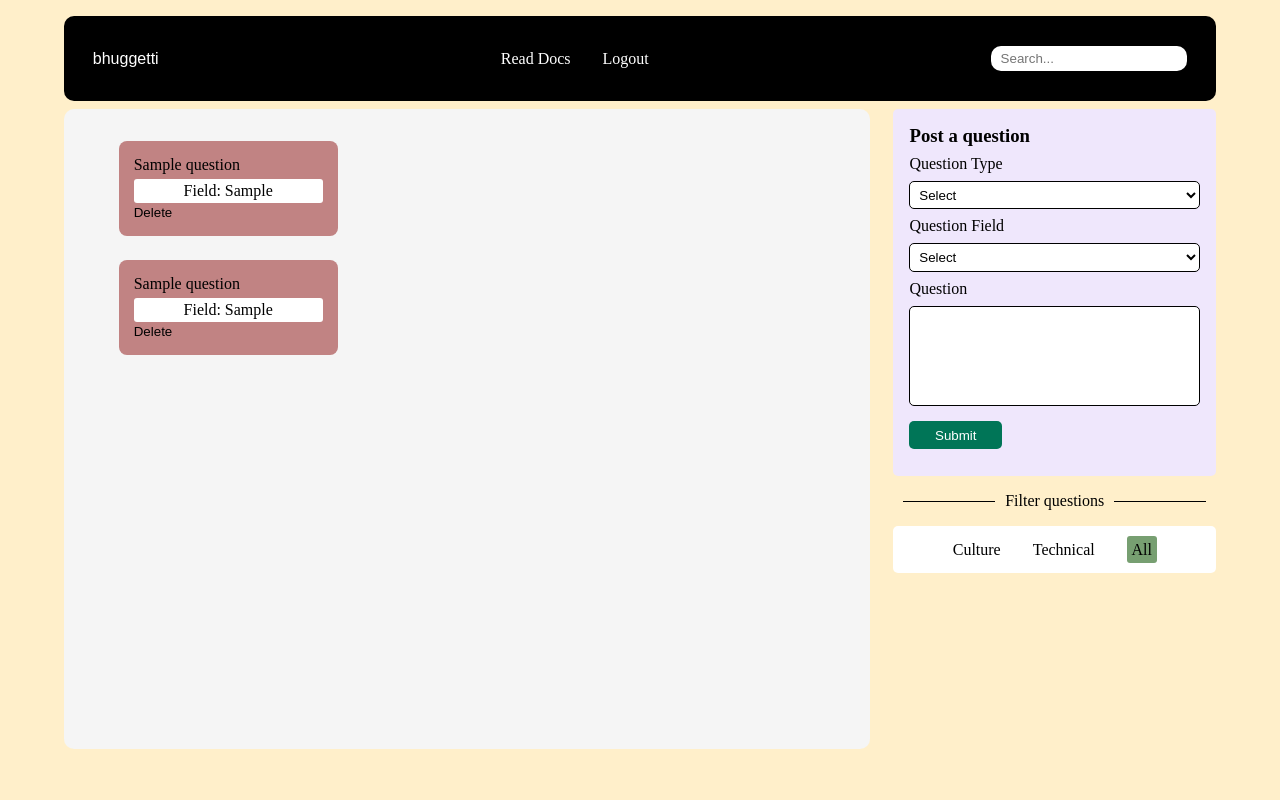
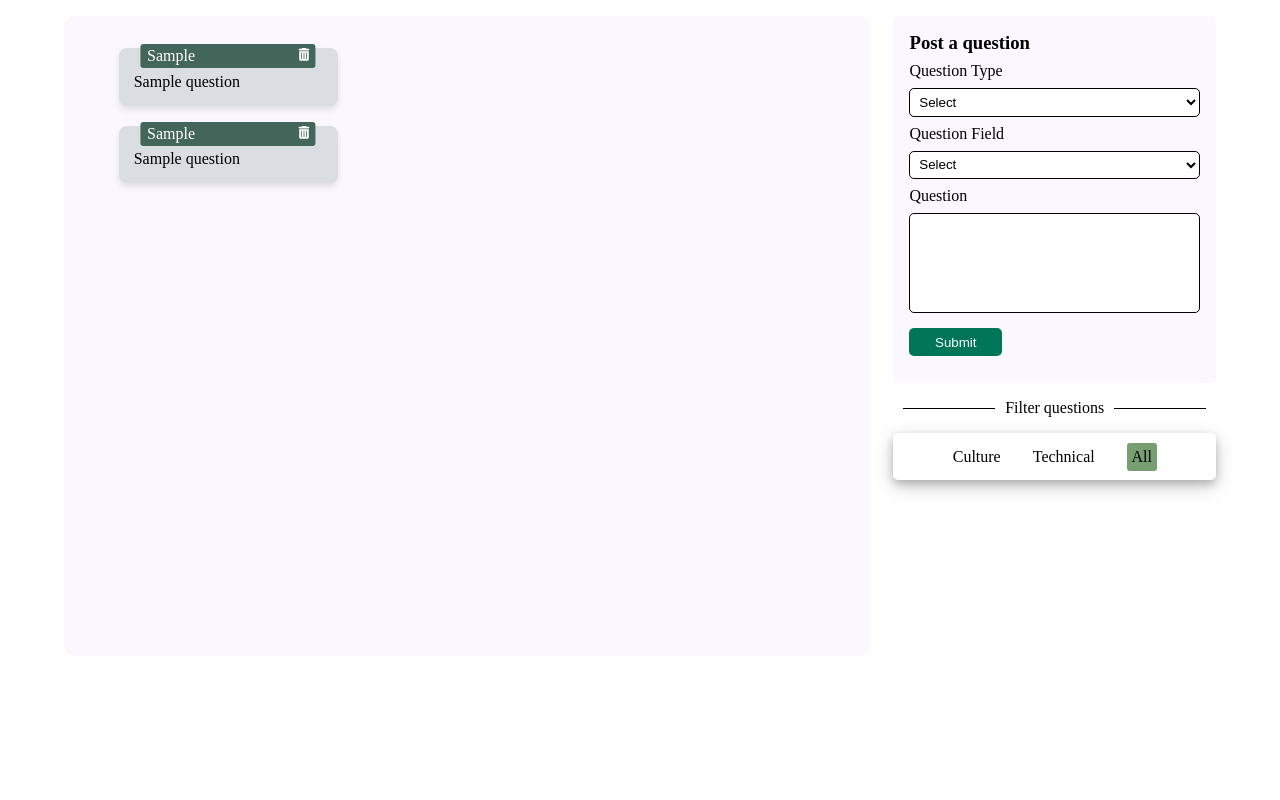
Before and after one commit to aust21/bhuggettiAPI, a Flask app: page /dash/ in a window 1280 px wide. Run offline with Flask 3, Linux system fonts and the light colour scheme; a user stored in the database is signed in; tables that the repository leaves empty hold one stand-in row (values such as "Sample post").

Commit message:
update delete card delete functionality

```diff
--- a/inatorAPI/static/dash.css
+++ b/inatorAPI/static/dash.css
@@ -4,18 +4,22 @@
   font-size: 2rem;
 }
 
-/* header {
-  position: initial;
-  padding-top: 1rem;
-} */
+:root {
+  --form-background: #faf7ff;
+  --card-background: #dadde2;
+}
+
+header {
+  display: none;
+}
 
 .sec {
-  min-height: 60vh;
-  /* background-color: #000; */
+  min-height: 100vh;
+  background-color: #fff;
 }
 
 .sec__container {
-  background-color: #f5f5f5;
+  background-color: var(--form-background);
   /* text-align: center; */
   padding: 2rem 1rem;
   border-radius: 10px;
@@ -27,7 +31,7 @@
 .holder {
   width: 90%;
   margin: 1rem auto;
-  margin-top: 6.8rem;
+  /* margin-top: 6.8rem; */
   justify-content: space-between;
   align-items: flex-start;
 }
@@ -41,16 +45,37 @@
 }
 
 .card {
-  background-color: #c18383;
+  background-color: var(--card-background);
   padding: 15px;
   margin-bottom: 20px;
   display: inline-block;
   width: 100%;
   border-radius: 8px;
-  /* box-shadow: 0 4px 6px rgba(0, 0, 0, 0.1); */
-  overflow: hidden;
-  word-wrap: break-word;
-  text-overflow: ellipsis;
+  box-shadow: 0 4px 6px rgba(0, 0, 0, 0.1);
+  position: relative;
+}
+
+.speciality {
+  background-color: #43655a;
+  padding: 0.2rem 0.4rem;
+  border-radius: 3px;
+  /* margin-bottom: 0.4rem; */
+  justify-content: space-between;
+  position: absolute;
+  /* display: block; */
+  left: 50%;
+  top: -7%;
+  width: 80%;
+  transform: translateX(-50%);
+  z-index: 10; /* Ensure it's on top */
+}
+
+.speciality > p {
+  color: #fff;
+}
+
+.question {
+  margin-top: 0.6rem;
 }
 
 /* .form {
@@ -65,7 +90,7 @@
   width: 100%;
   padding: 1rem;
   border-radius: 5px;
-  background-color: #efe7fc;
+  background-color: var(--form-background);
 }
 
 label {
@@ -97,15 +122,6 @@ button[type="submit"] {
   color: #fff;
 }
 
-.btns {
-  width: 100%;
-  gap: 2rem;
-  background-color: #fff;
-  border-radius: 5px;
-  margin-top: 1rem;
-  padding: 0.6rem 0;
-}
-
 .active {
   background-color: #779f71;
   padding: 0.3rem;
@@ -127,6 +143,21 @@ button[type="submit"] {
   margin: 0 10px; /* Adjust space between text and line */
 }
 
+.btns {
+  width: 100%;
+  gap: 2rem;
+  background-color: #fff;
+  border-radius: 5px;
+  margin-top: 1rem;
+  padding: 0.6rem 0;
+  box-shadow: 0 4px 8px 0 rgba(0, 0, 0, 0.2), 0 6px 20px 0 rgba(0, 0, 0, 0.19);
+}
+
+.bin {
+  width: 0.7rem;
+  fill: #fff;
+}
+
 @media (max-width: 768px) {
   .masonry-grid {
     column-count: 2;
--- a/inatorAPI/templates/dashboard.html
+++ b/inatorAPI/templates/dashboard.html
@@ -15,23 +15,26 @@
           <div class="card">
             <!-- <p class="name">By: {{i.user.name}}</p> -->
             <div class="details">
+              <div class="speciality flex">
+                <p>{{i.domain}}</p>
+                <button>
+                  <a href="{{ url_for('views.delete_post', id=i.id, field=i.field, view=view) }}">
+                    <svg
+                      class="bin"
+                      xmlns="http://www.w3.org/2000/svg"
+                      viewBox="0 0 448 512"
+                    >
+                      <!--!Font Awesome Free 6.6.0 by @fontawesome - https://fontawesome.com License - https://fontawesome.com/license/free Copyright 2024 Fonticons, Inc.-->
+                      <path
+                        d="M135.2 17.7C140.6 6.8 151.7 0 163.8 0L284.2 0c12.1 0 23.2 6.8 28.6 17.7L320 32l96 0c17.7 0 32 14.3 32 32s-14.3 32-32 32L32 96C14.3 96 0 81.7 0 64S14.3 32 32 32l96 0 7.2-14.3zM32 128l384 0 0 320c0 35.3-28.7 64-64 64L96 512c-35.3 0-64-28.7-64-64l0-320zm96 64c-8.8 0-16 7.2-16 16l0 224c0 8.8 7.2 16 16 16s16-7.2 16-16l0-224c0-8.8-7.2-16-16-16zm96 0c-8.8 0-16 7.2-16 16l0 224c0 8.8 7.2 16 16 16s16-7.2 16-16l0-224c0-8.8-7.2-16-16-16zm96 0c-8.8 0-16 7.2-16 16l0 224c0 8.8 7.2 16 16 16s16-7.2 16-16l0-224c0-8.8-7.2-16-16-16z"
+                      />
+                    </svg>
+                  </a>
+                </button>
+              </div>
               <p class="question">{{i.question}}</p>
               <!-- <p class="date_created">{{i.date_created}}</p> -->
             </div>
-            <p
-              class="speciality center"
-              style="
-                margin-top: 0.3rem;
-                background-color: #fff;
-                padding: 0.2rem;
-                border-radius: 3px;
-              "
-            >
-              Field: {{i.domain}}
-            </p>
-            <button>
-              <a href="/dash/delete-post/{{i.field}}/{{i.id}}">Delete</a>
-            </button>
           </div>
           {% endfor %}
         </div>
@@ -44,7 +47,7 @@
             <form
               id="questionForm"
               method="POST"
-              action="{{ url_for('views.submit_question')}}"
+              action="{{ url_for('views.submit_question', view=view)}}"
             >
               <div class="q-entry">
                 <label for="category">Question Type</label>
@@ -59,15 +62,15 @@
                 <label for="field">Question Field</label>
                 <select name="field" id="field">
                   <option value="none">Select</option>
-                  <option value="architecture">Architecture</option>
-                  <option value="software">Software Engineering</option>
-                  <option value="business management">
+                  <option value="Architecture">Architecture</option>
+                  <option value="Software ENG">Software Engineering</option>
+                  <option value="Business Management">
                     Business Management
                   </option>
-                  <option value="mechanical engineering">
+                  <option value="Mechanical Engineering">
                     Mechanical Engineering
                   </option>
-                  <option value="not relevant">Not Relevant</option>
+                  <option value="Not Relevant">Not Relevant</option>
                 </select>
               </div>
 
--- a/inatorAPI/views.py
+++ b/inatorAPI/views.py
@@ -26,6 +26,8 @@ def home():
 @login_required
 def delete_post(id, field):
 
+    view = request.args.get('view', 'all')
+
     if field == "culture-fit":
         post = CultureFitQuestion.query.filter_by(id=id).first()
     else:
@@ -38,11 +40,13 @@ def delete_post(id, field):
         db.session.commit()
         flash("Post deleted", category="success")
 
-    return redirect(url_for("views.home"))
+    return redirect(url_for("views.home", view=view))
 
 @views.route("/submit-question", methods=["GET", "POST"])
 @login_required
 def submit_question():
+    view = request.args.get('view', 'all')
+
     if request.method == "POST":
         form_question = request.form.get("question")
         industry = request.form.get("category")
@@ -53,7 +57,8 @@ def submit_question():
             post = CultureFitQuestion(question=form_question, user_id=current_user.id, field=industry, domain=field)
         db.session.add(post)
         db.session.commit()
-        return redirect(url_for('views.home'))
+        return redirect(url_for('views.home', user=current_user, view=view))
+
 # Add this context processor to make current_user available in all templates
 @views.context_processor
 def inject_user():
```
